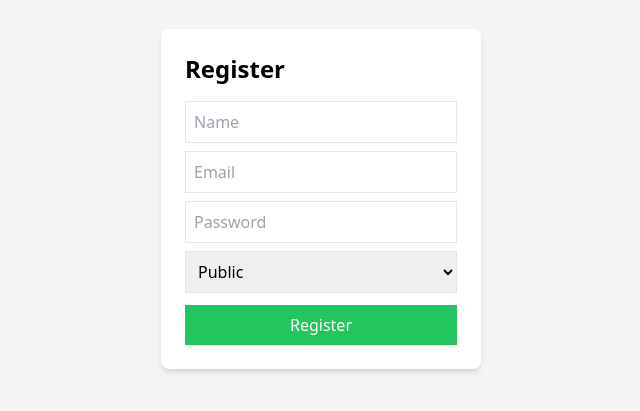
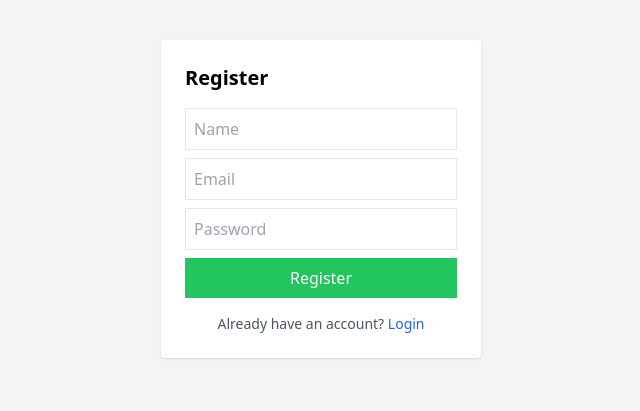
Before and after one commit to matheeshaW/TaxTrail, a React app in the folder frontend/: page /register in a window 1280 px wide. Shown: the part 201-612 px from the top of the page, without its empty margins (319-959 px from the left). Built offline with nearby package versions, Linux system fonts and the light colour scheme; no server answers; the HTML template or start-up script is replaced by a standard one.

Commit message:
refactor : Implement authentication routes and pages with protected access properly

```diff
--- a/frontend/src/App.jsx
+++ b/frontend/src/App.jsx
@@ -1,16 +1,30 @@
 import { Routes, Route } from "react-router-dom";
 import { AuthProvider } from "./contexts/AuthContext";
-import Login from "./pages/Login";
-import Register from "./pages/Register";
-import Dashboard from "./pages/Dashboard";
+
+import ProtectedRoute from "./components/Common/ProtectedRoute";
+import PublicRoute from "./components/Common/PublicRoute";
+
+// Pages
+import LoginPage from "./pages/LoginPage";
+import RegisterPage from "./pages/RegisterPage";
+import DashboardPage from "./pages/DashboardPage";
 
 function App() {
   return (
     <AuthProvider>
       <Routes>
-        <Route path="/" element={<Login />} />
-        <Route path="/register" element={<Register />} />
-        <Route path="/dashboard" element={<Dashboard />} />
+
+        {/* Public Routes */}
+        <Route element={<PublicRoute />}>
+          <Route path="/login" element={<LoginPage />} />
+          <Route path="/register" element={<RegisterPage />} />
+        </Route>
+
+        {/* Protected Routes */}
+        <Route element={<ProtectedRoute />}>
+          <Route path="/dashboard" element={<DashboardPage />} />
+        </Route>
+
       </Routes>
     </AuthProvider>
   );
--- /dev/null
+++ b/frontend/src/components/Common/ProtectedRoute.jsx
@@ -0,0 +1,22 @@
+import { Navigate, Outlet } from "react-router-dom";
+import useAuth from "../../hooks/useAuth";
+
+/**
+ * Protects routes from unauthorized access
+ * Optionally restricts by role (Admin / Public)
+ */
+export default function ProtectedRoute({ allowedRoles }) {
+  const { isAuthenticated, user } = useAuth();
+
+  // Not logged in
+  if (!isAuthenticated) {
+    return <Navigate to="/login" replace />;
+  }
+
+  // Role check (if provided)
+  if (allowedRoles && !allowedRoles.includes(user?.role)) {
+    return <Navigate to="/dashboard" replace />;
+  }
+
+  return <Outlet />;
+}
--- /dev/null
+++ b/frontend/src/components/Common/PublicRoute.jsx
@@ -0,0 +1,15 @@
+import { Navigate, Outlet } from "react-router-dom";
+import useAuth from "../../hooks/useAuth";
+
+/**
+ * Prevents logged-in users from accessing login/register
+ */
+export default function PublicRoute() {
+  const { isAuthenticated } = useAuth();
+
+  if (isAuthenticated) {
+    return <Navigate to="/dashboard" replace />;
+  }
+
+  return <Outlet />;
+}
--- a/frontend/src/contexts/AuthContext.jsx
+++ b/frontend/src/contexts/AuthContext.jsx
@@ -6,10 +6,30 @@ export const AuthContext = createContext();
 // Decode the JWT payload without a library — the token is not verified here
 const parseJwt = (token) => {
   try {
-    return JSON.parse(atob(token.split(".")[1]));
+    const payload = token.split(".")[1];
+    const base64 = payload.replace(/-/g, "+").replace(/_/g, "/");
+    const padded = base64.padEnd(
+      base64.length + ((4 - (base64.length % 4)) % 4),
+      "=",
+    );
+
+    return JSON.parse(atob(padded));
   } catch {
     return null;
   }
+};
+
+const buildUserFromPayload = (payload) => {
+  if (!payload) return null;
+
+  const id = payload.id || payload._id || payload.sub || null;
+  const name = payload.name || null;
+  const email = payload.email || null;
+  const role = payload.role || null;
+
+  if (!id && !name && !email && !role) return null;
+
+  return { id, name, email, role };
 };
 
 // Re-hydrate user from a stored token, or return null if missing/expired.
@@ -18,8 +38,15 @@ const getUserFromToken = (token) => {
   const payload = parseJwt(token);
   if (!payload) return null;
   if (payload.exp && payload.exp * 1000 < Date.now()) return null;
-  const { id, name, email, role } = payload;
-  return { id, name, email, role };
+  return buildUserFromPayload(payload);
+};
+
+const getUserFromAuthResponse = (responseData, token) => {
+  if (responseData?.user) {
+    return responseData.user;
+  }
+
+  return getUserFromToken(token);
 };
 
 export function AuthProvider({ children }) {
@@ -34,7 +61,7 @@ export function AuthProvider({ children }) {
   const applyCredentials = (newToken, userData) => {
     localStorage.setItem("token", newToken);
     setToken(newToken);
-    setUser(userData);
+    setUser(userData || getUserFromToken(newToken));
   };
 
   // login
@@ -43,7 +70,12 @@ export function AuthProvider({ children }) {
     setError(null);
     try {
       const response = await API.post("/auth/login", { email, password });
-      const { token: newToken, user: userData } = response.data;
+      const { token: newToken } = response.data;
+      const userData = getUserFromAuthResponse(response.data, newToken);
+
+      if (!newToken) {
+        throw new Error("Authentication token missing from login response");
+      }
 
       applyCredentials(newToken, userData);
       return userData;
@@ -66,7 +98,14 @@ export function AuthProvider({ children }) {
         password,
         name,
       });
-      const { token: newToken, user: userData } = response.data;
+      const { token: newToken } = response.data;
+      const userData = getUserFromAuthResponse(response.data, newToken);
+
+      if (!newToken) {
+        throw new Error(
+          "Authentication token missing from registration response",
+        );
+      }
 
       applyCredentials(newToken, userData);
       return userData;
--- /dev/null
+++ b/frontend/src/pages/DashboardPage.jsx
@@ -0,0 +1,43 @@
+import { useNavigate } from "react-router-dom";
+import useAuth from "../hooks/useAuth";
+
+export default function DashboardPage() {
+	const { user, logout } = useAuth();
+	const navigate = useNavigate();
+
+	const handleLogout = () => {
+		logout();
+		navigate("/login");
+	};
+
+	return (
+		<div className="min-h-screen bg-gray-100 p-6">
+			<div className="mx-auto flex max-w-4xl items-start justify-between rounded-lg bg-white p-6 shadow">
+				<div>
+					<h1 className="text-3xl font-bold">Dashboard</h1>
+					<p className="mt-2 text-gray-600">
+						Welcome{user?.name ? `, ${user.name}` : ""}.
+					</p>
+					<div className="mt-4 space-y-1 text-sm text-gray-700">
+						<p>
+							<span className="font-semibold">Email:</span>{" "}
+							{user?.email || "Not available"}
+						</p>
+						<p>
+							<span className="font-semibold">Role:</span>{" "}
+							{user?.role || "Not available"}
+						</p>
+					</div>
+				</div>
+
+				<button
+					type="button"
+					onClick={handleLogout}
+					className="rounded bg-red-600 px-4 py-2 font-medium text-white hover:bg-red-700"
+				>
+					Logout
+				</button>
+			</div>
+		</div>
+	);
+}
--- /dev/null
+++ b/frontend/src/pages/LoginPage.jsx
@@ -0,0 +1,49 @@
+import { useState } from "react";
+import { useNavigate } from "react-router-dom";
+import useAuth from "../hooks/useAuth";
+
+export default function LoginPage() {
+  const { login, loading, error } = useAuth();
+  const navigate = useNavigate();
+
+  const [form, setForm] = useState({
+    email: "",
+    password: "",
+  });
+
+  const handleSubmit = async (e) => {
+    e.preventDefault();
+
+    try {
+      await login(form.email, form.password);
+      navigate("/dashboard");
+    } catch (err) {}
+  };
+
+  return (
+    <div className="h-screen flex items-center justify-center bg-gray-100">
+      <form onSubmit={handleSubmit} className="bg-white p-6 rounded shadow w-80">
+        <h2 className="text-xl font-bold mb-4">Login</h2>
+
+        <input
+          placeholder="Email"
+          className="w-full mb-2 p-2 border"
+          onChange={(e) => setForm({ ...form, email: e.target.value })}
+        />
+
+        <input
+          type="password"
+          placeholder="Password"
+          className="w-full mb-2 p-2 border"
+          onChange={(e) => setForm({ ...form, password: e.target.value })}
+        />
+
+        <button className="w-full bg-blue-500 text-white p-2">
+          {loading ? "Logging in..." : "Login"}
+        </button>
+
+        {error && <p className="text-red-500 mt-2">{error}</p>}
+      </form>
+    </div>
+  );
+}
--- /dev/null
+++ b/frontend/src/pages/RegisterPage.jsx
@@ -0,0 +1,76 @@
+import { useState } from "react";
+import { useNavigate, Link } from "react-router-dom";
+import useAuth from "../hooks/useAuth";
+
+export default function RegisterPage() {
+  const { register, loading, error } = useAuth();
+  const navigate = useNavigate();
+
+  const [form, setForm] = useState({
+    name: "",
+    email: "",
+    password: "",
+  });
+
+  const handleSubmit = async (e) => {
+    e.preventDefault();
+
+    try {
+      await register(form.email, form.password, form.name);
+      navigate("/dashboard");
+    } catch (err) {
+      // Error is already stored in AuthContext for display.
+    }
+  };
+
+  return (
+    <div className="min-h-screen flex items-center justify-center bg-gray-100">
+      <form onSubmit={handleSubmit} className="bg-white p-6 rounded shadow w-80">
+        <h2 className="text-xl font-bold mb-4">Register</h2>
+
+        <input
+          type="text"
+          placeholder="Name"
+          className="w-full mb-2 p-2 border"
+          value={form.name}
+          onChange={(e) => setForm({ ...form, name: e.target.value })}
+          required
+        />
+
+        <input
+          type="email"
+          placeholder="Email"
+          className="w-full mb-2 p-2 border"
+          value={form.email}
+          onChange={(e) => setForm({ ...form, email: e.target.value })}
+          required
+        />
+
+        <input
+          type="password"
+          placeholder="Password"
+          className="w-full mb-2 p-2 border"
+          value={form.password}
+          onChange={(e) => setForm({ ...form, password: e.target.value })}
+          required
+        />
+
+        <button
+          className="w-full bg-green-500 text-white p-2 disabled:opacity-60"
+          disabled={loading}
+        >
+          {loading ? "Registering..." : "Register"}
+        </button>
+
+        {error && <p className="text-red-500 mt-2">{error}</p>}
+
+        <p className="mt-4 text-sm text-center text-gray-600">
+          Already have an account?{" "}
+          <Link to="/login" className="text-blue-600 hover:underline">
+            Login
+          </Link>
+        </p>
+      </form>
+    </div>
+  );
+}
```
